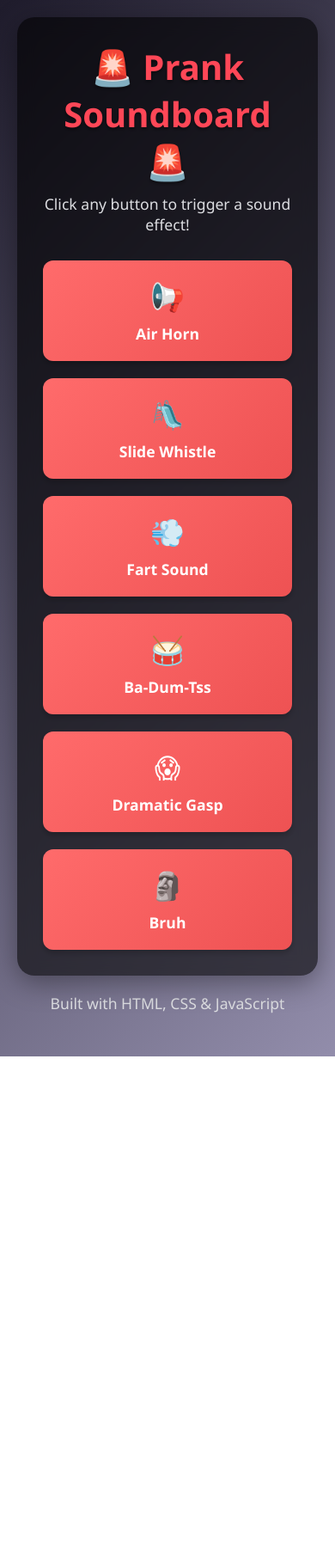
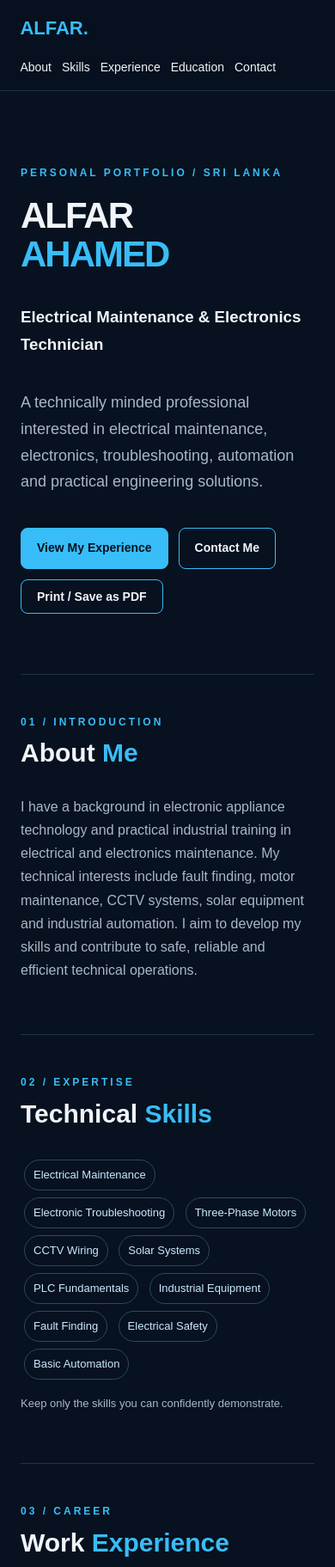
Before and after one commit to alfa-a11y/my-second, a plain HTML site: page index.html in a window 390 px wide. Shown: the top 1823 px of the page at 86% size. Before the commit the page ends 1229 px from the top, so only its background shows below. Drawn offline with Linux system fonts and the light colour scheme.

Commit message:
Update index.html

```diff
--- a/index.html
+++ b/index.html
@@ -1,139 +1,263 @@
+
 <!DOCTYPE html>
 <html lang="en">
 <head>
 <meta charset="UTF-8">
 <meta name="viewport" content="width=device-width, initial-scale=1.0">
-    <title>Ultimate Prank Soundboard</title>
+<meta name="theme-color" content="#07111f">
+<title>Alfar Ahamed | Electrical & Electronics Technician</title>
+<meta name="description" content="Personal portfolio of Alfar Ahamed, an electrical maintenance and electronics technician.">
 <style>
-        * {
-            box-sizing: border-box;
-            margin: 0;
-            padding: 0;
-            font-family: 'Segoe UI', Tahoma, Geneva, Verdana, sans-serif;
+:root {
+  --bg:#07111f;
+  --panel:#101e30;
+  --blue:#38bdf8;
+  --text:#f1f5f9;
+  --muted:#a8b7ca;
 }
-
+* { box-sizing:border-box; }
+html { scroll-behavior:smooth; }
 body {
-            background: linear-gradient(135deg, #1f1c2c, #928dab);
-            color: #fff;
-            min-height: 100vh;
-            display: flex;
-            flex-direction: column;
-            align-items: center;
-            justify-content: center;
-            padding: 20px;
+  margin:0;
+  background:var(--bg);
+  color:var(--text);
+  font-family:Arial,Helvetica,sans-serif;
+  line-height:1.7;
 }
-
-        .container {
-            max-width: 800px;
-            width: 100%;
-            background: rgba(0, 0, 0, 0.6);
-            backdrop-filter: blur(10px);
-            border-radius: 20px;
-            padding: 30px;
-            box-shadow: 0 8px 32px 0 rgba(0, 0, 0, 0.37);
-            text-align: center;
+a { color:var(--blue); text-decoration:none; }
+a:hover { text-decoration:underline; }
+header {
+  position:sticky;
+  top:0;
+  z-index:10;
+  background:#07111fee;
+  border-bottom:1px solid #233247;
+  padding:14px 6%;
+  display:flex;
+  justify-content:space-between;
+  align-items:center;
+  gap:16px;
 }
-
+.logo { font-size:22px; font-weight:800; }
+.logo span { color:var(--blue); }
+nav { display:flex; flex-wrap:wrap; gap:18px; }
+nav a { color:var(--text); font-size:14px; }
+main, footer { max-width:1050px; margin:auto; padding:0 24px; }
+.hero {
+  min-height:78vh;
+  display:flex;
+  flex-direction:column;
+  justify-content:center;
+  align-items:flex-start;
+  padding-top:70px;
+  padding-bottom:70px;
+}
+.eyebrow {
+  color:var(--blue);
+  letter-spacing:3px;
+  text-transform:uppercase;
+  font-size:12px;
+  font-weight:bold;
+}
 h1 {
-            font-size: 2.5rem;
-            margin-bottom: 10px;
-            color: #ff4757;
-            text-shadow: 0 2px 4px rgba(0,0,0,0.5);
+  font-size:clamp(42px,8vw,76px);
+  line-height:1.08;
+  margin:16px 0;
+  letter-spacing:-2px;
 }
-
-        p {
-            color: #dcdde1;
-            margin-bottom: 30px;
-            font-size: 1.1rem;
+h1 span { color:var(--blue); }
+.hero p { color:var(--muted); max-width:650px; font-size:18px; }
+.actions { display:flex; flex-wrap:wrap; gap:12px; margin-top:20px; }
+.btn {
+  display:inline-block;
+  border:1px solid var(--blue);
+  border-radius:8px;
+  padding:11px 18px;
+  color:var(--text);
+  font-weight:bold;
+  background:transparent;
+  cursor:pointer;
+  font-size:14px;
 }
-
+.btn.primary { background:var(--blue); color:#07111f; }
+section { padding:65px 0; border-top:1px solid #233247; }
+h2 { font-size:30px; margin:0 0 24px; }
+h2 span { color:var(--blue); }
+p { color:var(--muted); }
 .grid {
-            display: grid;
-            grid-template-columns: repeat(auto-fit, minmax(180px, 1fr));
-            gap: 20px;
+  display:grid;
+  grid-template-columns:repeat(auto-fit,minmax(220px,1fr));
+  gap:16px;
 }
-
-        .btn {
-            background: linear-gradient(135deg, #ff6b6b, #ee5253);
-            border: none;
-            border-radius: 12px;
-            color: white;
-            padding: 20px 15px;
-            font-size: 1.1rem;
-            font-weight: bold;
-            cursor: pointer;
-            transition: transform 0.1s ease, box-shadow 0.2s ease, background 0.2s;
-            box-shadow: 0 4px 6px rgba(0,0,0,0.2);
-            display: flex;
-            flex-direction: column;
-            align-items: center;
-            gap: 10px;
+.card {
+  background:var(--panel);
+  border:1px solid #25364a;
+  border-radius:12px;
+  padding:22px;
 }
-
-        .btn span {
-            font-size: 2rem;
+.card h3 { margin-top:0; font-size:18px; }
+.card p { margin-bottom:0; font-size:14px; }
+.tag {
+  display:inline-block;
+  padding:6px 10px;
+  border:1px solid #2d4961;
+  border-radius:20px;
+  margin:4px;
+  color:#c8eaff;
+  font-size:13px;
 }
-
-        .btn:hover {
-            transform: translateY(-3px);
-            box-shadow: 0 6px 12px rgba(238, 82, 83, 0.4);
-            background: linear-gradient(135deg, #ff5252, #ff4757);
+.date { color:var(--blue); font-size:13px; font-weight:bold; }
+footer { padding-top:30px; padding-bottom:35px; text-align:center; }
+.small { font-size:13px; color:var(--muted); }
+@media(max-width:600px) {
+  header { align-items:flex-start; flex-direction:column; }
+  nav { gap:12px; }
+  .hero { min-height:auto; padding-top:85px; padding-bottom:70px; }
+  section { padding:45px 0; }
 }
-
-        .btn:active {
-            transform: translateY(1px);
-            box-shadow: 0 2px 4px rgba(0,0,0,0.2);
-        }
-
-        footer {
-            margin-top: 20px;
-            font-size: 0.9rem;
-            color: #a4b0be;
+@media print {
+  header,.actions,footer { display:none; }
+  body { background:white; color:black; }
+  main { max-width:none; }
+  section,.hero { padding:20px 0; min-height:0; }
+  .card { background:white; color:black; border:1px solid #bbb; }
+  p,.small { color:#333; }
+  .tag { color:black; }
 }
 </style>
 </head>
 <body>
 
-    <div class="container">
-        <h1>🚨 Prank Soundboard 🚨</h1>
-        <p>Click any button to trigger a sound effect!</p>
+<header>
+  <a class="logo" href="#home">ALFAR<span>.</span></a>
+  <nav>
+    <a href="#about">About</a>
+    <a href="#skills">Skills</a>
+    <a href="#experience">Experience</a>
+    <a href="#education">Education</a>
+    <a href="#contact">Contact</a>
+  </nav>
+</header>
 
-        <div class="grid">
-            <button class="btn" onclick="playSound('https://www.myinstants.com/media/sounds/air-horn_1.mp3')">
-                <span>📢</span> Air Horn
-            </button>
-            <button class="btn" onclick="playSound('https://www.myinstants.com/media/sounds/cartoon-slide-whistle-up.mp3')">
-                <span>🛝</span> Slide Whistle
-            </button>
-            <button class="btn" onclick="playSound('https://www.myinstants.com/media/sounds/fart-sound_1.mp3')">
-                <span>💨</span> Fart Sound
-            </button>
-            <button class="btn" onclick="playSound('https://www.myinstants.com/media/sounds/rimshot.mp3')">
-                <span>🥁</span> Ba-Dum-Tss
-            </button>
-            <button class="btn" onclick="playSound('https://www.myinstants.com/media/sounds/dramatic-gasp.mp3')">
-                <span>😱</span> Dramatic Gasp
-            </button>
-            <button class="btn" onclick="playSound('https://www.myinstants.com/media/sounds/bruh-sound-effect-2.mp3')">
-                <span>🗿</span> Bruh
-            </button>
+<main>
+  <div class="hero" id="home">
+    <div class="eyebrow">Personal Portfolio / Sri Lanka</div>
+    <h1>ALFAR<br><span>AHAMED</span></h1>
+    <h3>Electrical Maintenance & Electronics Technician</h3>
+    <p>
+      A technically minded professional interested in electrical
+      maintenance, electronics, troubleshooting, automation and
+      practical engineering solutions.
+    </p>
+    <div class="actions">
+      <a class="btn primary" href="#experience">View My Experience</a>
+      <a class="btn" href="#contact">Contact Me</a>
+      <button class="btn" onclick="window.print()">Print / Save as PDF</button>
     </div>
   </div>
 
+  <section id="about">
+    <div class="eyebrow">01 / Introduction</div>
+    <h2>About <span>Me</span></h2>
+    <p>
+      I have a background in electronic appliance technology and
+      practical industrial training in electrical and electronics
+      maintenance. My technical interests include fault finding,
+      motor maintenance, CCTV systems, solar equipment and industrial
+      automation. I aim to develop my skills and contribute to safe,
+      reliable and efficient technical operations.
+    </p>
+  </section>
+
+  <section id="skills">
+    <div class="eyebrow">02 / Expertise</div>
+    <h2>Technical <span>Skills</span></h2>
+    <div>
+      <span class="tag">Electrical Maintenance</span>
+      <span class="tag">Electronic Troubleshooting</span>
+      <span class="tag">Three-Phase Motors</span>
+      <span class="tag">CCTV Wiring</span>
+      <span class="tag">Solar Systems</span>
+      <span class="tag">PLC Fundamentals</span>
+      <span class="tag">Industrial Equipment</span>
+      <span class="tag">Fault Finding</span>
+      <span class="tag">Electrical Safety</span>
+      <span class="tag">Basic Automation</span>
+    </div>
+    <p class="small">Keep only the skills you can confidently demonstrate.</p>
+  </section>
+
+  <section id="experience">
+    <div class="eyebrow">03 / Career</div>
+    <h2>Work <span>Experience</span></h2>
+    <div class="grid">
+      <article class="card">
+        <div class="date">Current / Verify dates</div>
+        <h3>Electrician</h3>
+        <p><strong>Brandix — Batticaloa area</strong></p>
+        <p>
+          Electrical maintenance role. Add your exact responsibilities,
+          equipment maintained, troubleshooting work and achievements.
+        </p>
+      </article>
+      <article class="card">
+        <div class="date">Feb – Aug 2025</div>
+        <h3>Electrical & Electronics Maintenance Trainee</h3>
+        <p><strong>Ultra Aluminium (Pvt) Ltd</strong></p>
+        <p>
+          Industrial training involving electrical maintenance,
+          three-phase motor replacement, CCTV wiring, solar equipment,
+          machinery and exposure to PLC-based processes.
+        </p>
+      </article>
+    </div>
+  </section>
+
+  <section id="education">
+    <div class="eyebrow">04 / Qualifications</div>
+    <h2>Education & <span>Training</span></h2>
+    <div class="grid">
+      <article class="card">
+        <h3>NVQ Level 4</h3>
+        <p>Electronic Appliance Technician</p>
+        <p>Technical college training in Batticaloa.</p>
+      </article>
+      <article class="card">
+        <h3>G.C.E. Advanced Level</h3>
+        <p>Technology stream</p>
+        <p>Reported results: C2S.</p>
+      </article>
+      <article class="card">
+        <h3>G.C.E. Ordinary Level</h3>
+        <p>Reported results: 2A, 3B, 4C.</p>
+      </article>
+    </div>
+  </section>
+
+  <section id="contact">
+    <div class="eyebrow">05 / Get in touch</div>
+    <h2>Contact <span>Me</span></h2>
+    <div class="card">
+      <p>
+        I am interested in suitable opportunities in electrical
+        maintenance, electronics and technical services.
+      </p>
+      <p>Email: <a href="mailto:YOUR_EMAIL@example.com">
+        Add your email address</a></p>
+      <p>Phone: Add your phone number</p>
+      <p>Location: Batticaloa, Sri Lanka</p>
+      <p class="small">
+        Replace the example email and phone details before publishing.
+      </p>
+    </div>
+  </section>
+</main>
+
 <footer>
-        <p>Built with HTML, CSS & JavaScript</p>
+  <p class="small">© <span id="year"></span> Alfar Ahamed · Personal Portfolio</p>
 </footer>
-
 <script>
-        function playSound(url) {
-            // Stops overlapping audio glitches by creating a fresh Audio instance per click
-            const audio = new Audio(url);
-            audio.currentTime = 0;
-            audio.play().catch(error => {
-                console.log("Audio playback blocked or failed: ", error);
-            });
-        }
+document.getElementById("year").textContent = new Date().getFullYear();
 </script>
-
 </body>
 </html>
```
Lines whose indentation alone changed are shown as unchanged.
